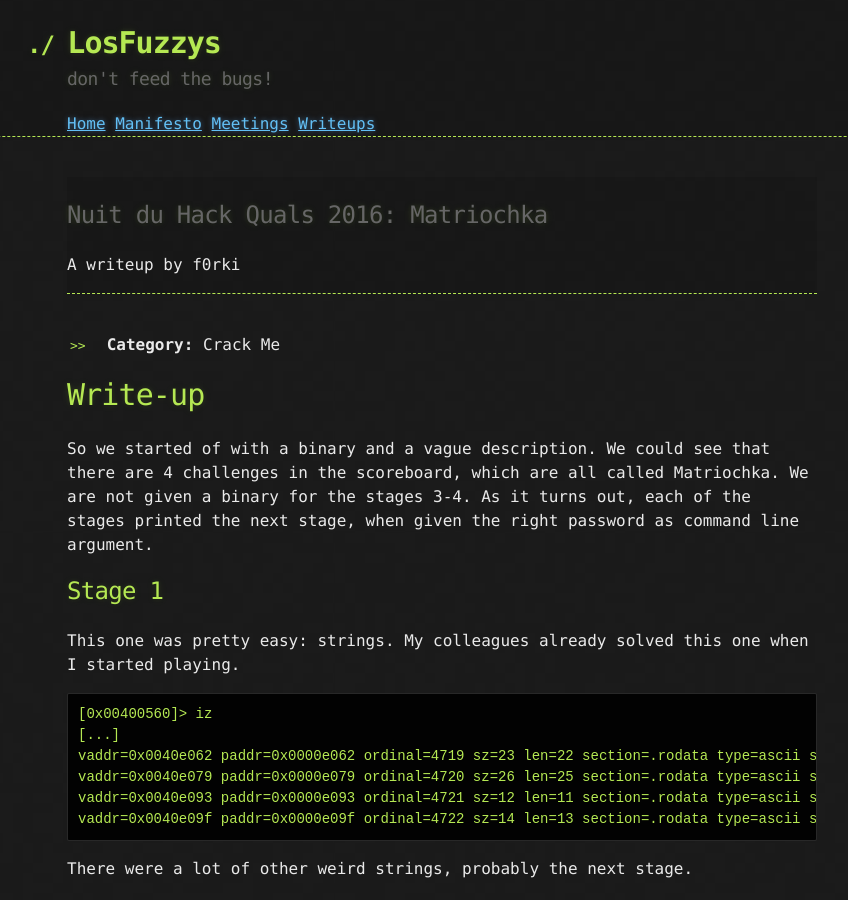
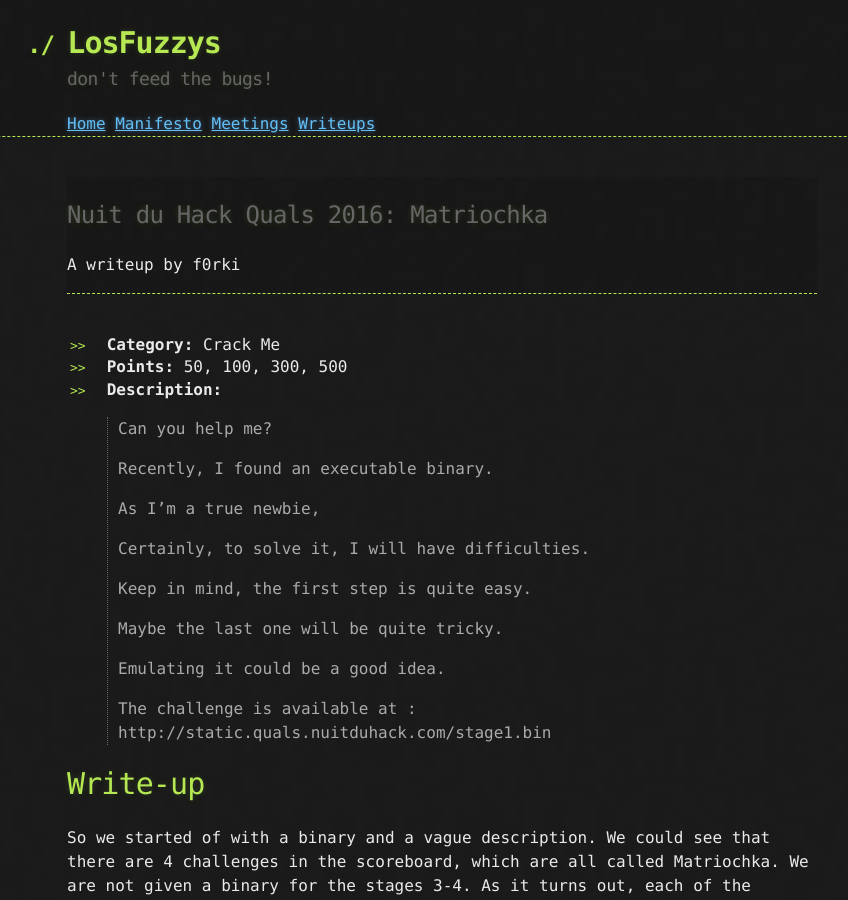
Before and after one commit to mtps3/Mtps3.github.io, a Jekyll site: the page built from _posts/2016-04-04-ndhquals2016-matriochka.md, in a window 1280 px wide and 900 px high. Shown: the whole window, without its empty margins (198-1046 px from the left). Built offline with Jekyll 4.4.1, drawn with Linux system fonts in a browser that asks for light colours.

Commit message:
Added description for matriochka

```diff
--- a/_posts/2016-04-04-ndhquals2016-matriochka.md
+++ b/_posts/2016-04-04-ndhquals2016-matriochka.md
@@ -7,8 +7,25 @@ tags: [cat/reversing, tool/radare2, tool/angr]
 ---
 
 * **Category:** Crack Me
-<!--* **Points:**     -->
-<!--* **Description:**-->
+* **Points:**  50, 100, 300, 500
+* **Description:**
+
+> Can you help me?
+>
+> Recently, I found an executable binary.
+>
+> As I'm a true newbie,
+>
+> Certainly, to solve it, I will have difficulties.
+>
+> Keep in mind, the first step is quite easy.
+>
+> Maybe the last one will be quite tricky.
+>
+> Emulating it could be a good idea.
+>
+> The challenge is available at : http://static.quals.nuitduhack.com/stage1.bin
+>
 
 
 # Write-up
```
